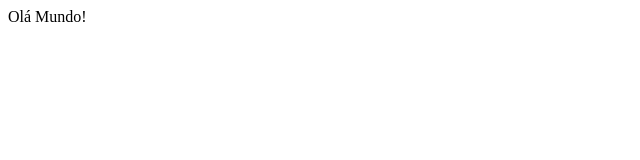
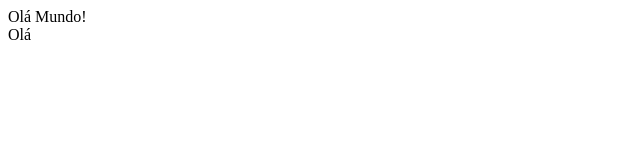
Before and after one commit to lsants/repo-ex, a plain HTML site: page index.html in a window 1280 px wide. Shown: the full height of the page, 0-640 px from the left. Drawn offline with Linux system fonts and the light colour scheme.

Commit message:
Feature: Exemplo

```diff
--- a/index.html
+++ b/index.html
@@ -5,5 +5,9 @@
     <meta name="viewport" content="width=device-width, initial-scale=1.0">
     <title>Sample HTML Page</title>
     </head>
-<body>Olá Mundo!</body>
+<body>
+
+    Olá Mundo!
+<div>Olá</div>
+</body>
 </html>
```
